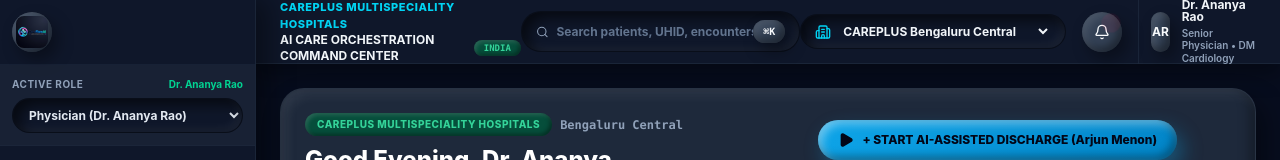
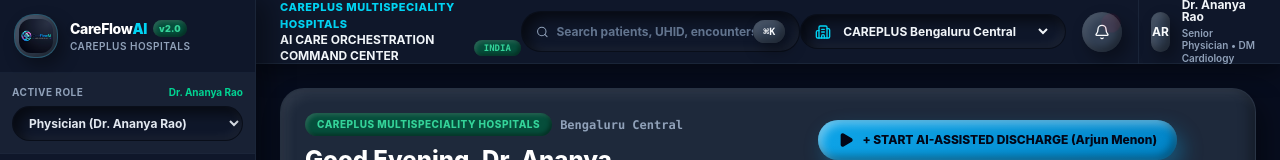
Before and after one commit to RohithRK18/CareFlow-AI, a React (Vite) app in the folder frontend/: page / in a window 1280 px wide. Shown: the top 160 px of the page. Built offline with nearby package versions, Linux system fonts and the light colour scheme; no server answers.

Commit message:
Configure Vercel deployment and enhance Claymorphic UI sidebar header

```diff
--- a/frontend/src/components/Sidebar.tsx
+++ b/frontend/src/components/Sidebar.tsx
@@ -75,16 +75,30 @@ export const Sidebar: React.FC<SidebarProps> = ({
 
   return (
     <aside className="w-64 bg-[#0f172a] border-r border-slate-800/80 flex flex-col h-screen select-none shrink-0 z-20 shadow-[12px_0_24px_rgba(0,0,0,0.4)]">
-      {/* Brand Header */}
-      <div className="p-3 bg-[#0f172a] border-b border-slate-800/60 flex items-center justify-between">
-        <div className="flex items-center gap-2 cursor-pointer select-none">
-          {/* Generated High-Res 3D CareFlowAI Logo Asset */}
-          <div className="h-10 overflow-hidden rounded-xl clay-button p-1 flex items-center shrink-0">
+      {/* Brand Header with Claymorphism & Top-Left Logo Alignment */}
+      <div className="p-3.5 bg-[#0f172a] border-b border-slate-800/60 flex items-center justify-between">
+        <div className="flex items-center gap-3 cursor-pointer select-none">
+          {/* 3D Claymorphic Logo Container */}
+          <div className="h-11 w-11 rounded-2xl clay-button p-1 flex items-center justify-center shrink-0 shadow-lg shadow-cyan-950/40 border border-cyan-500/20">
             <img
               src="/careflow_logo.jpg"
               alt="CareFlowAI Logo"
-              className="h-full w-auto object-cover rounded-lg"
+              className="h-full w-full object-cover rounded-xl"
             />
+          </div>
+          {/* Top-Left Brand Title & Subtitle */}
+          <div className="flex flex-col">
+            <div className="flex items-center gap-1.5">
+              <span className="text-sm font-extrabold tracking-tight text-white drop-shadow-sm">
+                CareFlow<span className="text-cyan-400 font-black">AI</span>
+              </span>
+              <span className="text-[9px] font-black px-1.5 py-0.5 rounded-full clay-badge-emerald tracking-wide">
+                v2.0
+              </span>
+            </div>
+            <span className="text-[10px] font-semibold text-slate-400 tracking-wider">
+              CAREPLUS HOSPITALS
+            </span>
           </div>
         </div>
       </div>
```
Also changed, not shown: frontend/vercel.json (added), 2 other files (tests, documents, lock files or other folders).
